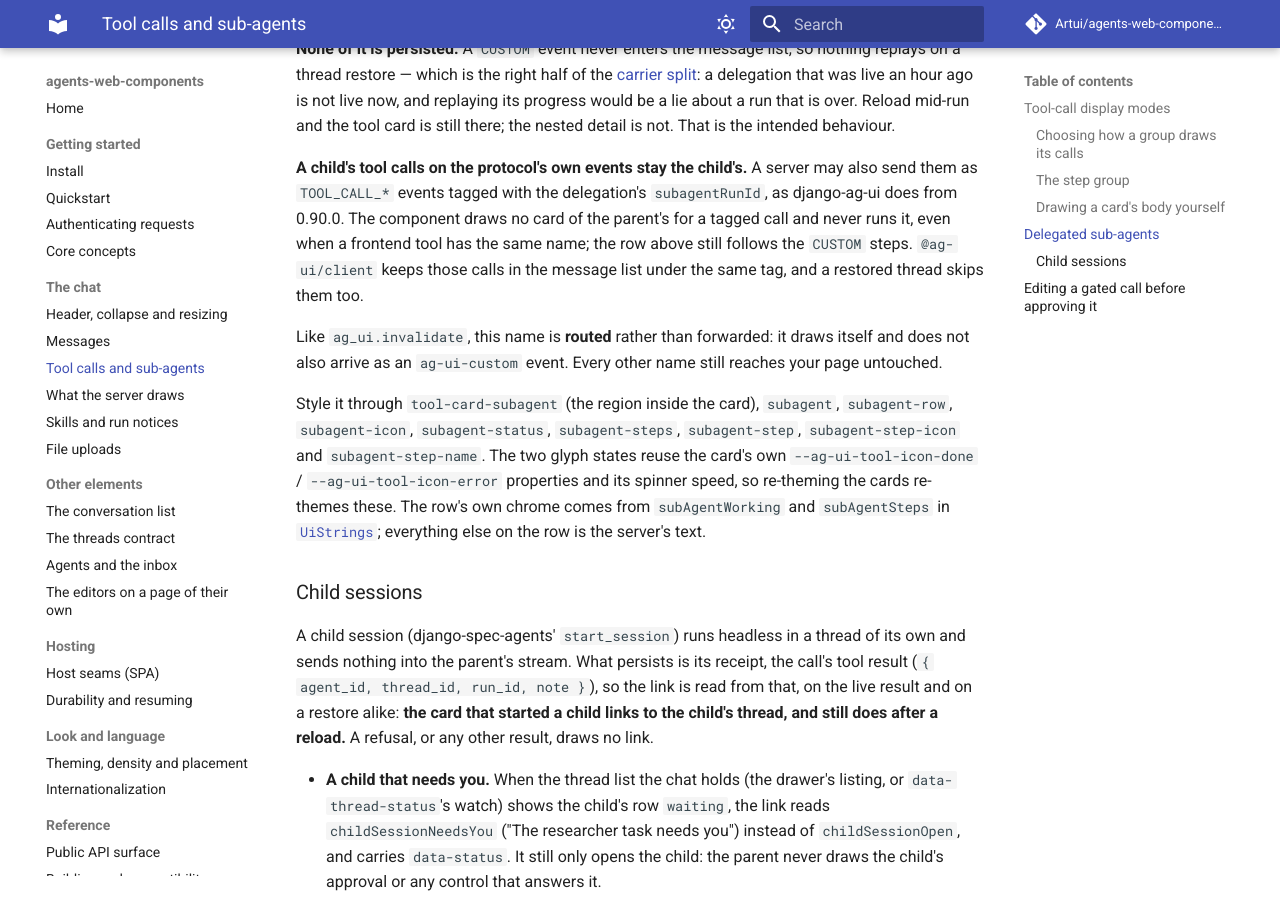
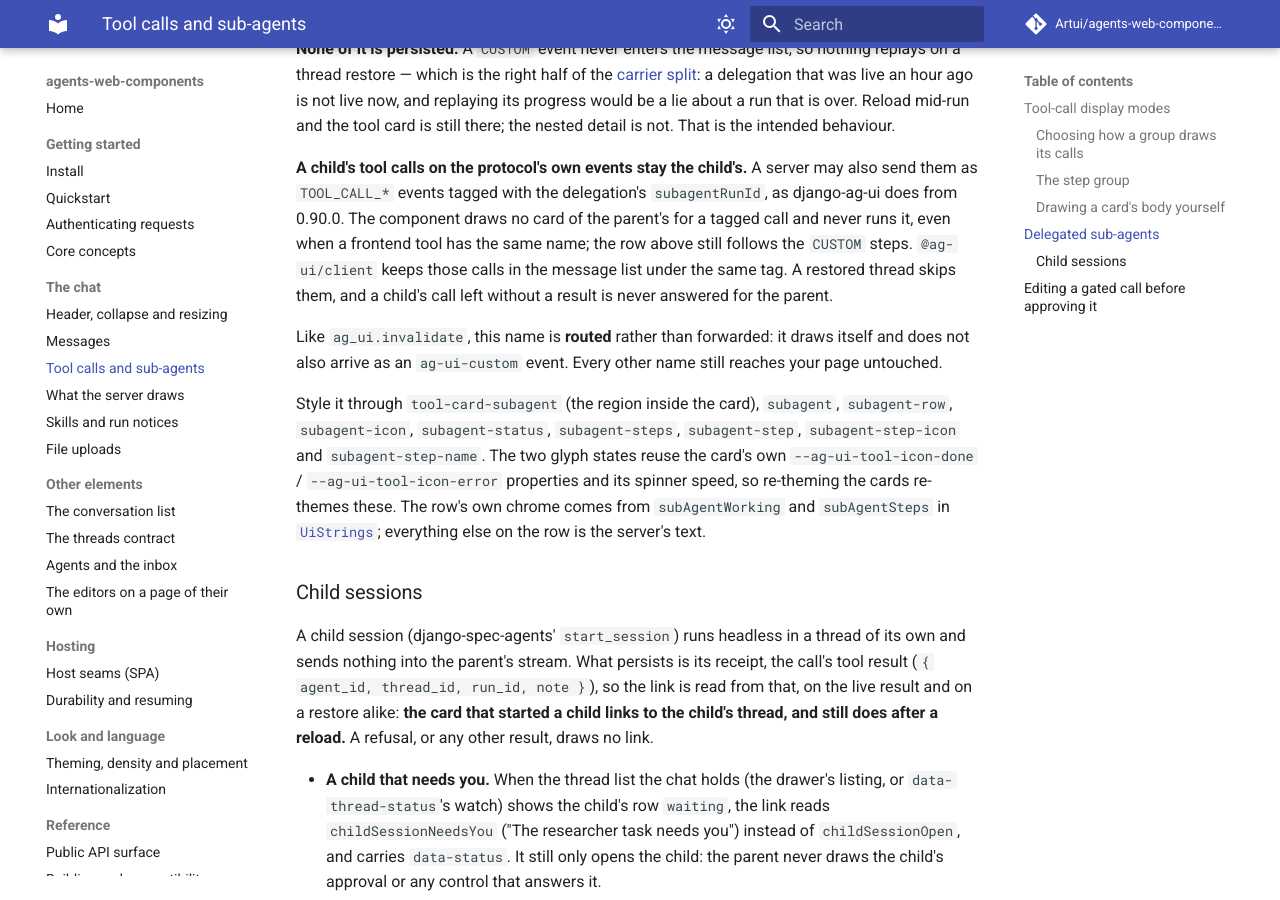
Before and after one commit to Artui/agents-web-components, an MkDocs documentation site: the page built from docs/tool-calls.md, in a window 1280 px wide and 900 px high, scrolled down 5587 px. Built offline with MkDocs 1.6.1 and Material for MkDocs 9.7.7, drawn with Linux system fonts in a browser that asks for light colours; comment, search, counter and statistics services are not loaded.

Commit message:
A child's unanswered tagged call is not owed a parent result
answerUnansweredCalls answered a sub-agent's call left without a result
with an untagged not-finished message; django-ag-ui drops the tagged call
and kept that result, an orphan in the parent model's history. Tagged
messages now pass through outside the parent's round.

Co-Authored-By: Claude Opus 5.5 <noreply@anthropic.com>

```diff
--- a/docs/tool-calls.md
+++ b/docs/tool-calls.md
@@ -237,8 +237,8 @@ detail is not. That is the intended behaviour.
 them as `TOOL_CALL_*` events tagged with the delegation's `subagentRunId`, as django-ag-ui does
 from 0.90.0. The component draws no card of the parent's for a tagged call and never runs it,
 even when a frontend tool has the same name; the row above still follows the `CUSTOM` steps.
-`@ag-ui/client` keeps those calls in the message list under the same tag, and a restored
-thread skips them too.
+`@ag-ui/client` keeps those calls in the message list under the same tag. A restored thread
+skips them, and a child's call left without a result is never answered for the parent.
 
 Like `ag_ui.invalidate`, this name is **routed** rather than forwarded: it draws
 itself and does not also arrive as an `ag-ui-custom` event. Every other name
```
Also changed, not shown: CHANGELOG.md (+4 -2 lines), 2 other files.
